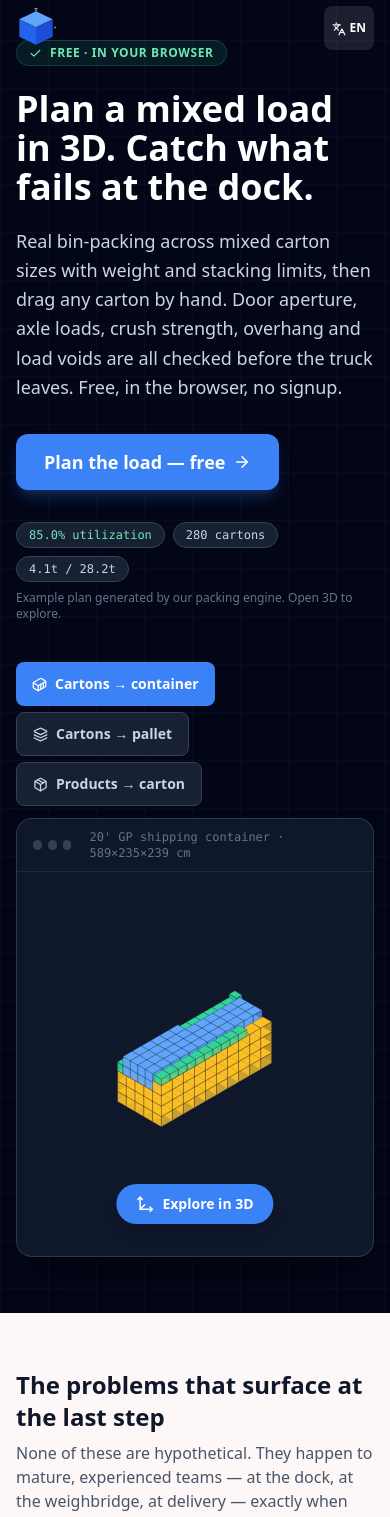
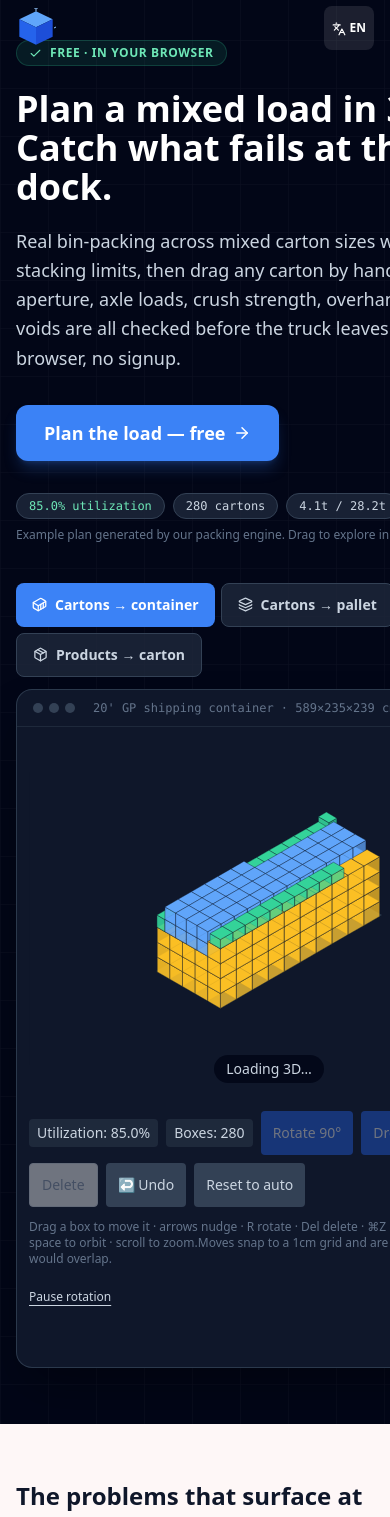
Before and after one commit to Hombecl/freight-calculator, a React (Vite) app: page / in a window 390 px wide. Shown: the top 1517 px of the page. Built offline with nearby package versions, Linux system fonts and the light colour scheme.

Commit message:
Keep homepage motion with visible deferred demos and pause controls

```diff
--- a/src/components/HeroInteractive.tsx
+++ b/src/components/HeroInteractive.tsx
@@ -1,9 +1,10 @@
 import InteractiveLoadPlanner from './InteractiveLoadPlanner';
 import plans from '../data/hero-plans.json';
 
-/** Loaded only after an explicit interaction; no optimizer on the critical path. */
-export default function HeroInteractive({ mode }: { mode: keyof typeof plans }) {
+/** Precomputed scene: automatic motion does not run the optimizer on page load. */
+export default function HeroInteractive({ mode, autoSpin }: { mode: keyof typeof plans; autoSpin: boolean }) {
   const scene = plans[mode];
   return <InteractiveLoadPlanner key={mode} container={scene.container} boxes={scene.boxes}
-    grid={1} unitLabel="cm" showDoor={mode === 'container'} autoSpin hintOverlay />;
+    viewportHeight={360} loadingPreview={`/hero/${mode}.svg`}
+    grid={1} unitLabel="cm" showDoor={mode === 'container'} autoSpin={autoSpin} hintOverlay />;
 }
--- a/src/components/InteractiveLoadPlanner.tsx
+++ b/src/components/InteractiveLoadPlanner.tsx
@@ -33,6 +33,8 @@ interface Props {
   readOnly?: boolean;
   placedCountTestId?: string;
   className?: string;
+  viewportHeight?: number; // fixed hero height avoids shifts when WebGL replaces its preview
+  loadingPreview?: string;
   container: { l: number; w: number; h: number };
   boxes: PlannerBox[];
   grid?: number; // snap step in same unit as dims (default 1)
@@ -102,6 +104,8 @@ export default function InteractiveLoadPlanner({
   readOnly = false,
   placedCountTestId,
   className = '',
+  viewportHeight,
+  loadingPreview,
   container,
   boxes,
   grid = 1,
@@ -122,6 +126,8 @@ export default function InteractiveLoadPlanner({
 }: Props) {
   const readOnlyRef = useRef(readOnly);
   readOnlyRef.current = readOnly;
+  const autoSpinRef = useRef(autoSpin);
+  autoSpinRef.current = autoSpin;
   const mountRef = useRef<HTMLDivElement>(null);
   const threeLoaded = useThree();
   const undoRef = useRef<() => void>(() => {});
@@ -466,7 +472,7 @@ export default function InteractiveLoadPlanner({
       if (!visible || document.hidden) return;
       // gentle idle orbit so visitors can SEE it is a live 3D scene; resumes
       // (slower) after 10s of inactivity so the scene never feels frozen
-      if (autoSpin && !reducedMotion.matches && mode === 'idle') {
+      if (autoSpinRef.current && !reducedMotion.matches && mode === 'idle') {
         const idleFor = performance.now() - lastPointerRef.current;
         if (!interactedRef.current) {
           theta -= 0.0022;
@@ -768,7 +774,9 @@ export default function InteractiveLoadPlanner({
         <div
           ref={mountRef}
           className="w-full aspect-[4/3] rounded-lg overflow-hidden bg-slate-900 touch-none select-none"
-          style={{ cursor: selectedId ? 'grab' : 'move' }}
+          style={{ cursor: selectedId ? 'grab' : 'move', height: viewportHeight,
+            backgroundImage: !threeLoaded && loadingPreview ? `url(${loadingPreview})` : undefined,
+            backgroundSize: 'contain', backgroundPosition: 'center', backgroundRepeat: 'no-repeat' }}
         >
           {webglFailed ? (
             <div className="w-full h-full flex flex-col items-center justify-center gap-2 text-slate-400 text-sm px-6 text-center">
@@ -776,8 +784,8 @@ export default function InteractiveLoadPlanner({
               <span>This device/browser has WebGL disabled. The optimizer still works — utilization and stats are shown below.</span>
             </div>
           ) : !threeLoaded && (
-            <div className="w-full h-full flex items-center justify-center text-slate-400 text-sm">
-              Loading 3D…
+            <div className={`w-full h-full flex justify-center text-slate-300 text-sm ${loadingPreview ? 'items-end pb-4' : 'items-center'}`}>
+              <span className="bg-slate-950/85 rounded-full px-3 py-1">Loading 3D…</span>
             </div>
           )}
         </div>
--- /dev/null
+++ b/src/components/VisibleVideo.tsx
@@ -0,0 +1,23 @@
+import { useEffect, useRef, useState, type VideoHTMLAttributes } from 'react';
+import { useVisibleMotion } from './useVisibleMotion';
+
+/** Keep the product demonstration moving only while it is on screen. */
+export default function VisibleVideo(props: VideoHTMLAttributes<HTMLVideoElement>) {
+  const { ref, visible, allowed } = useVisibleMotion<HTMLVideoElement>();
+  const [pausedByUser, setPausedByUser] = useState(false);
+  const automaticPause = useRef(false);
+  useEffect(() => {
+    const video = ref.current;
+    if (!video) return;
+    if (visible && allowed && !pausedByUser) {
+      automaticPause.current = false;
+      void video.play().catch(() => { /* Native controls remain available. */ });
+    } else {
+      automaticPause.current = true;
+      video.pause();
+    }
+  }, [visible, allowed, pausedByUser, ref]);
+  return <video {...props} ref={ref} controls muted loop playsInline preload="none"
+    onPause={() => { if (!automaticPause.current) setPausedByUser(true); }}
+    onPlay={() => { automaticPause.current = false; setPausedByUser(false); }} />;
+}
--- /dev/null
+++ b/src/components/useVisibleMotion.ts
@@ -0,0 +1,35 @@
+import { useEffect, useRef, useState } from 'react';
+
+/** Decorative motion follows visibility and the visitor's motion/data preference. */
+export function useVisibleMotion<T extends HTMLElement>() {
+  const ref = useRef<T>(null);
+  const [visible, setVisible] = useState(false);
+  const [allowed, setAllowed] = useState(false);
+  useEffect(() => {
+    const element = ref.current;
+    if (!element) return;
+    const motion = window.matchMedia('(prefers-reduced-motion: reduce)');
+    const connection = (navigator as Navigator & { connection?: EventTarget & { saveData?: boolean } }).connection;
+    let inView = false;
+    const update = () => {
+      setVisible(inView && !document.hidden);
+      setAllowed(!motion.matches && !connection?.saveData);
+    };
+    const observer = new IntersectionObserver(([entry]) => {
+      inView = entry.isIntersecting && entry.intersectionRatio >= 0.15;
+      update();
+    }, { threshold: [0, 0.15] });
+    observer.observe(element);
+    motion.addEventListener('change', update);
+    connection?.addEventListener('change', update);
+    document.addEventListener('visibilitychange', update);
+    update();
+    return () => {
+      observer.disconnect();
+      motion.removeEventListener('change', update);
+      connection?.removeEventListener('change', update);
+      document.removeEventListener('visibilitychange', update);
+    };
+  }, []);
+  return { ref, visible, allowed };
+}
--- a/src/pages/HomePage.tsx
+++ b/src/pages/HomePage.tsx
@@ -7,12 +7,14 @@ import {
 } from 'lucide-react';
 import { useApp } from '../context/AppContext';
 import heroSummary from '../data/hero-summary.json';
+import VisibleVideo from '../components/VisibleVideo';
+import { useVisibleMotion } from '../components/useVisibleMotion';
 const HeroInteractive = lazy(() => import('../components/HeroInteractive'));
 type HeroMode = keyof typeof heroSummary;
 import { track } from '../lib/track';
 
 /**
- * Homepage — preview first; interactive 3D loads on demand.
+ * Homepage — preview first; visible 3D starts after the initial page load.
  *
  * IA: short hero (packing preview with optional live 3D) → task-based navigation
  * to ALL tools ("What do you need to do?") → how-it-works told with real
@@ -36,7 +38,31 @@ export default function HomePage() {
 
   const [heroMode, setHeroMode] = useState<HeroMode>('container');
   const [interactive, setInteractive] = useState(false);
+  const [motionPaused, setMotionPaused] = useState(false);
+  const { ref: heroRef, visible: heroVisible, allowed: motionAllowed } = useVisibleMotion<HTMLDivElement>();
   const demo = heroSummary[heroMode];
+
+  useEffect(() => {
+    if (interactive || !heroVisible || !motionAllowed) return;
+    let timer: ReturnType<typeof setTimeout>;
+    let idle: number | undefined;
+    let cancelled = false;
+    const activate = () => { if (!cancelled) setInteractive(true); };
+    const schedule = () => {
+      timer = setTimeout(() => {
+        if ('requestIdleCallback' in window) idle = window.requestIdleCallback(activate, { timeout: 2000 });
+        else activate();
+      }, 1500);
+    };
+    if (document.readyState === 'complete') schedule();
+    else window.addEventListener('load', schedule, { once: true });
+    return () => {
+      cancelled = true;
+      clearTimeout(timer);
+      if (idle !== undefined) window.cancelIdleCallback(idle);
+      window.removeEventListener('load', schedule);
+    };
+  }, [interactive, heroVisible, motionAllowed]);
 
   const switchHero = (mode: HeroMode) => {
     setHeroMode(mode);
@@ -192,11 +218,11 @@ export default function HomePage() {
                 )}
               </div>
               <p className="text-xs text-slate-500 mt-2">
-                {T('Example plan generated by our packing engine. Open 3D to explore.', '由裝箱引擎產生嘅示範方案。開啟 3D 即可探索。')}
+                {T('Example plan generated by our packing engine. Drag to explore in 3D.', '由裝箱引擎產生嘅示範方案。拖動即可探索 3D。')}
               </p>
             </div>
 
-            {/* engine-generated preview + on-demand interaction + explicit mode tabs */}
+            {/* Preview first, then one visible animated scene; mode tabs stay interactive. */}
             <div>
               <div className="flex flex-wrap gap-1.5 mb-3">
                 <button
@@ -240,22 +266,28 @@ export default function HomePage() {
                         : T('Master carton · 60×40×40 cm', '外箱 · 60×40×40 cm')}
                   </span>
                 </div>
-                <div className="p-3 [&_p]:text-slate-500 [&_.bg-slate-100]:bg-slate-800 [&_.bg-slate-100]:text-slate-300 [&_.text-slate-700]:text-slate-300 [&_.bg-slate-200]:bg-slate-700 [&_.bg-slate-200]:text-slate-200">
+                <div ref={heroRef} className="p-3 h-[640px] sm:h-[580px] [&_p]:text-slate-500 [&_.bg-slate-100]:bg-slate-800 [&_.bg-slate-100]:text-slate-300 [&_.text-slate-700]:text-slate-300 [&_.bg-slate-200]:bg-slate-700 [&_.bg-slate-200]:text-slate-200">
                   {interactive ? (
-                    <Suspense fallback={<div className="h-[360px] grid place-items-center text-slate-300" role="status">{T('Loading 3D…', '載入 3D…')}</div>}>
-                      <HeroInteractive mode={heroMode} />
+                    <Suspense fallback={<img src={`/hero/${heroMode}.svg`} width={720} height={440}
+                      className="w-full h-[360px] object-contain bg-slate-900" alt={T('Loading interactive 3D…', '載入互動 3D…')} />}>
+                      <HeroInteractive mode={heroMode} autoSpin={motionAllowed && !motionPaused} />
                     </Suspense>
                   ) : (
-                    <button type="button" className="relative block w-full rounded-xl overflow-hidden group focus-visible:outline focus-visible:outline-2 focus-visible:outline-blue-400"
+                    <button type="button" className="relative block w-full h-full rounded-xl overflow-hidden group focus-visible:outline focus-visible:outline-2 focus-visible:outline-blue-400"
                       onClick={() => { setInteractive(true); track('hero_3d_open', heroMode); }}>
                       <img src={`/hero/${heroMode}.svg`} width={720} height={440} fetchPriority="high"
-                        className="w-full h-[360px] object-contain bg-slate-900"
+                        className="w-full h-full object-contain bg-slate-900"
                         alt={T('Example mixed load generated by the packing engine', '裝箱引擎產生嘅混裝示範')} />
                       <span className="absolute bottom-5 left-1/2 -translate-x-1/2 whitespace-nowrap inline-flex items-center gap-2 rounded-full bg-blue-500 group-hover:bg-blue-400 px-5 py-2.5 text-sm font-bold text-white shadow-lg">
                         <Move3d size={18} /> {T('Explore in 3D', '開啟互動 3D')}
                       </span>
                     </button>
                   )}
+                  {interactive && <button type="button" aria-pressed={motionPaused}
+                    className="mt-2 text-xs text-slate-300 underline underline-offset-4"
+                    onClick={() => setMotionPaused(paused => !paused)}>
+                    {motionPaused ? T('Resume rotation', '繼續旋轉') : T('Pause rotation', '暫停旋轉')}
+                  </button>}
                 </div>
               </div>
             </div>
@@ -503,8 +535,7 @@ export default function HomePage() {
           </p>
           <div className="grid lg:grid-cols-2 gap-6">
             <div>
-              <video
-                controls muted playsInline preload="none"
+              <VisibleVideo
                 poster="/media/warehouse-checks-poster.jpg"
                 width={1280} height={720}
                 className="rounded-2xl border border-slate-200 shadow-xl w-full h-auto"
@@ -512,7 +543,7 @@ export default function HomePage() {
               >
                 <source src="/media/warehouse-checks.webm" type="video/webm" />
                 <source src="/media/warehouse-checks.mp4" type="video/mp4" />
-              </video>
+              </VisibleVideo>
               <p className="text-sm text-slate-600 mt-3">
                 <b>{T('Warehouse:', '倉庫:')}</b>{' '}
                 {T('click a pallet — the forklift route and clearance band draw themselves; drag it across an aisle and cut-off stock flags red instantly.',
@@ -520,8 +551,7 @@ export default function HomePage() {
               </p>
             </div>
             <div>
-              <video
-                controls muted playsInline preload="none"
+              <VisibleVideo
                 poster="/media/planner-drag-poster.jpg"
                 width={1280} height={720}
                 className="rounded-2xl border border-slate-200 shadow-xl w-full h-auto"
@@ -529,7 +559,7 @@ export default function HomePage() {
               >
                 <source src="/media/planner-drag.webm" type="video/webm" />
                 <source src="/media/planner-drag.mp4" type="video/mp4" />
-              </video>
+              </VisibleVideo>
               <p className="text-sm text-slate-600 mt-3">
                 <b>{T('Container:', '貨櫃:')}</b>{' '}
                 {T('a packed 20\' GP — drag any carton and collisions, stacking rules and stats re-check on every move.',
```
Also changed, not shown: tests/e2e.mjs (+29 -11 lines).
